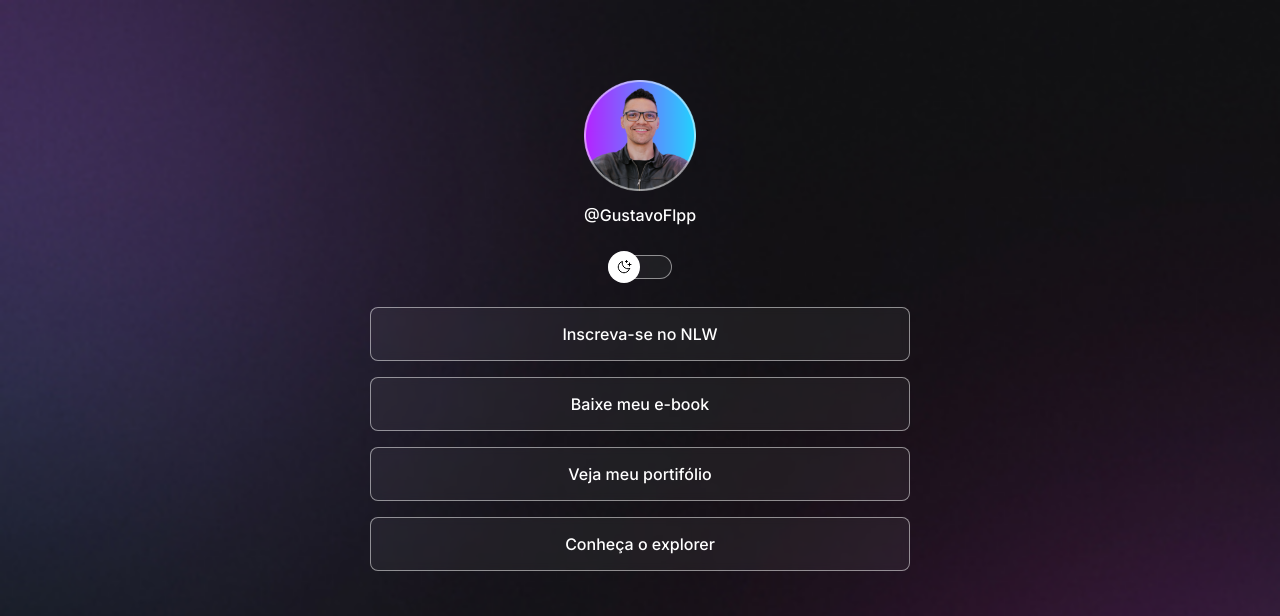
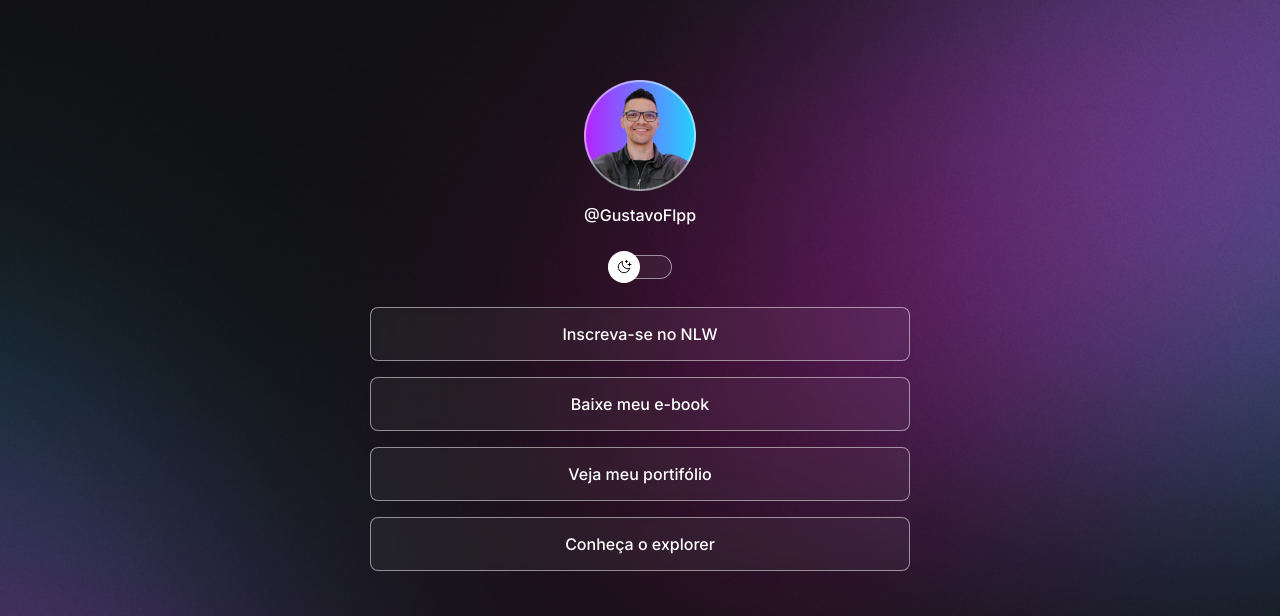
Before and after one commit to GustavoFlpp/projeto_portifolio, a plain HTML site: page index.html in a window 1280 px wide. Shown: the top 616 px of the page. Drawn offline with nearby package versions, Linux system fonts and the light colour scheme.

Commit message:
change background based on media queries

```diff
--- a/style.css
+++ b/style.css
@@ -28,6 +28,7 @@
 
 body {
     background: var(--bg-url) no-repeat top center/cover;
+    height: 100vh;
 }
 
 body * {
@@ -162,3 +163,13 @@ footer {
     text-align: center;
     font-size: 14px;
 }
+
+@media (min-width: 700px) {
+    :root {
+        --bg-url: url(./assets/bg-desktop.jpg);
+    }
+
+    .light {
+        --bg-url: url(./assets/bg-desktop-light.jgp);
+    }
+}
```
